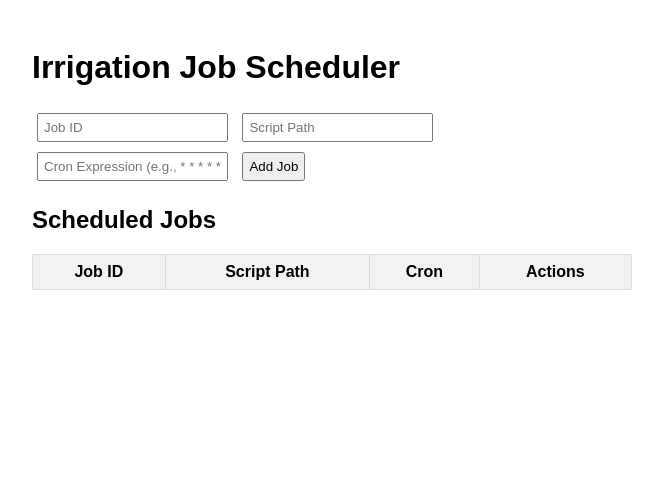
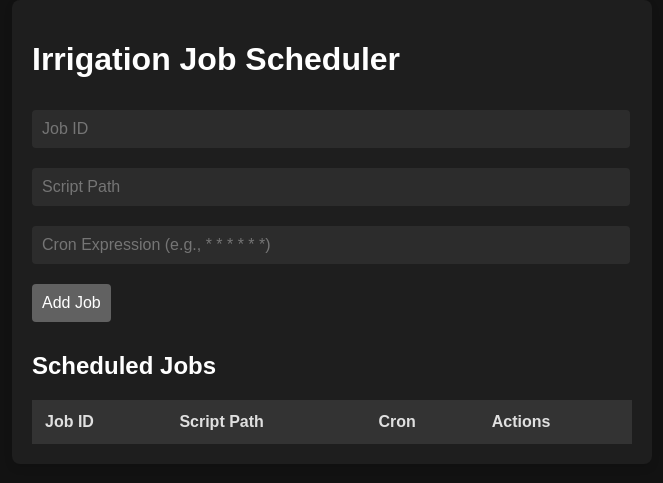
Before and after one commit to martinschaffhauser/irrigation, a Python web app: template webinterface/templates/index.html in a window 1280 px wide. Shown: the top 483 px of the page, without its empty margins (308-971 px from the left). Run offline with Jinja, Linux system fonts and the light colour scheme; the template is opened without the code that fills it, so the values that code supplies are empty.

Commit message:
css updated

```diff
--- a/webinterface/static/style.css
+++ b/webinterface/static/style.css
@@ -1,30 +1,76 @@
 body {
     font-family: Arial, sans-serif;
+    background-color: #121212;
+    color: #e0e0e0;
+    margin: 0;
+    padding: 0;
 }
 
 .container {
     max-width: 600px;
     margin: 0 auto;
     padding: 20px;
+    background-color: #1e1e1e;
+    border-radius: 8px;
+    box-shadow: 0 4px 8px rgba(0, 0, 0, 0.1);
+}
+
+h1,
+h2 {
+    color: #ffffff;
 }
 
 input,
 button {
-    margin: 5px;
-    padding: 5px;
+    margin: 10px 0;
+    padding: 10px;
+    border-radius: 4px;
+    border: none;
+    font-size: 16px;
+}
+
+input {
+    width: calc(100% - 22px);
+    background-color: #2c2c2c;
+    color: #e0e0e0;
+}
+
+button {
+    background-color: #616161;
+    color: #ffffff;
+    cursor: pointer;
+}
+
+button:hover {
+    background-color: #757575;
 }
 
 table {
     width: 100%;
     border-collapse: collapse;
+    margin-top: 20px;
 }
 
 th,
 td {
-    border: 1px solid #ddd;
-    padding: 8px;
+    border: 1px solid #333;
+    padding: 12px;
+    text-align: left;
 }
 
 th {
-    background-color: #f2f2f2;
+    background-color: #333;
 }
+
+tr:nth-child(even) {
+    background-color: #2c2c2c;
+}
+
+tr:nth-child(odd) {
+    background-color: #1e1e1e;
+}
+
+th,
+td {
+    color: #e0e0e0;
+}
```
Also changed, not shown: webinterface/jobs.db.
